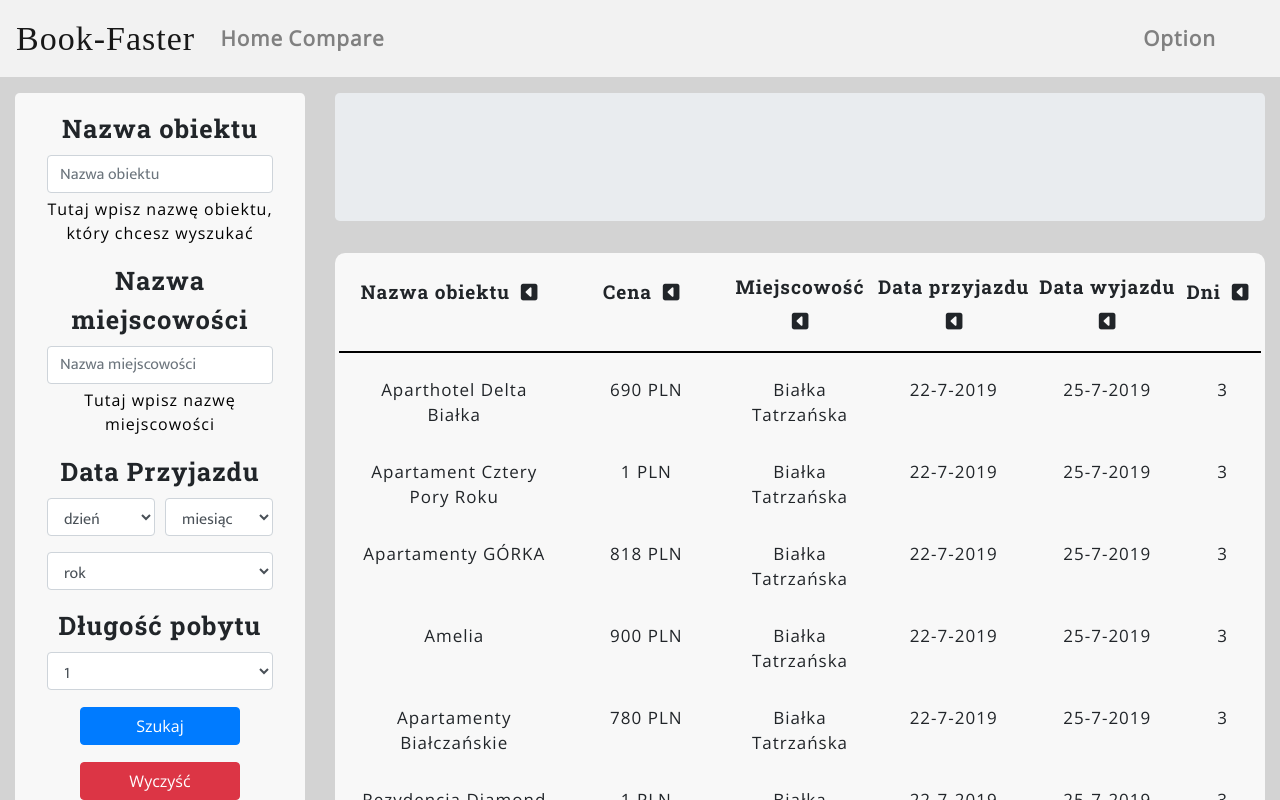
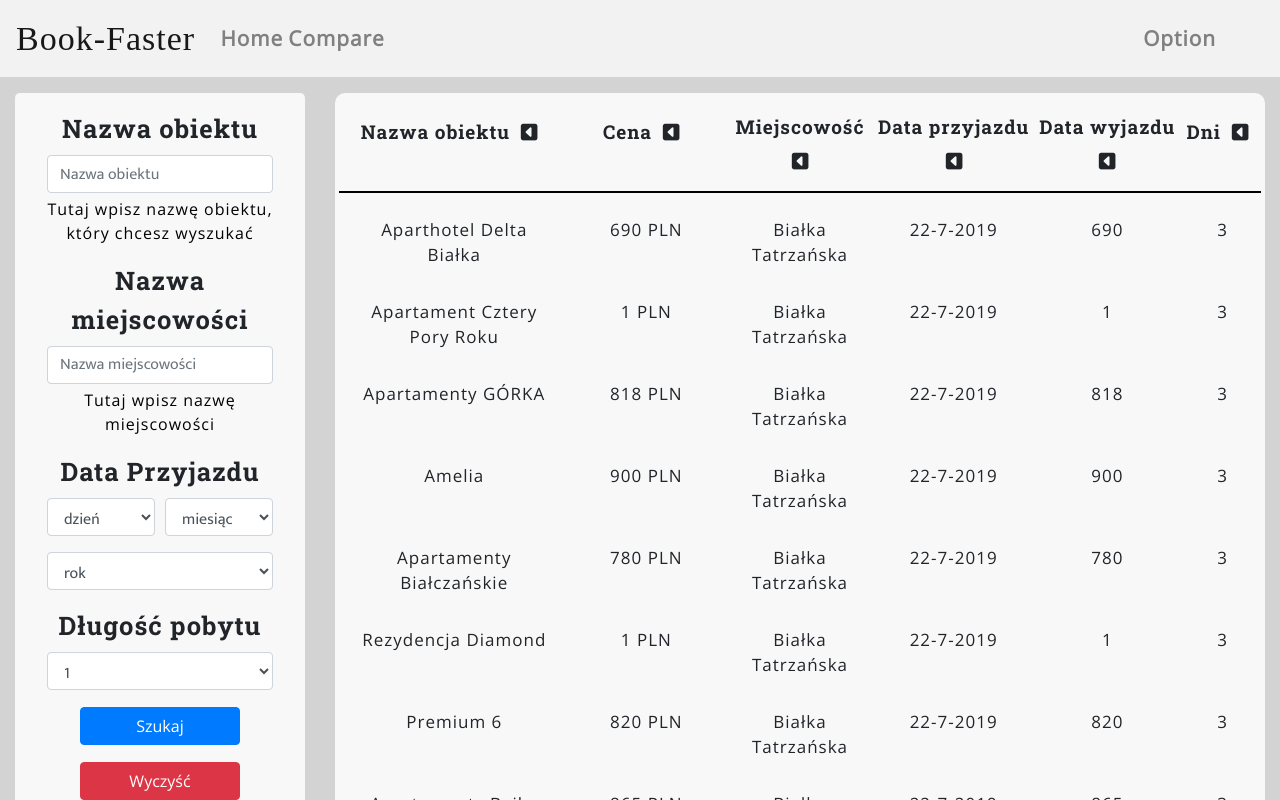
Before and after one commit to MarcinZmudka/Book-Faster, a React (Create React App) app: page /compare in a window 1280 px wide. Shown: the top 800 px of the page. Built offline with nearby package versions, Linux system fonts and the light colour scheme; a web font is replaced by a local one.

Commit message:
user hotel statiscics panel added

```diff
--- a/src/components/Description.js
+++ b/src/components/Description.js
@@ -1,10 +1,30 @@
-import React from "react";
+import React, { useContext } from "react";
 import Container from "react-bootstrap/Container";
 import Row from "react-bootstrap/Row";
 import Col from "react-bootstrap/Col";
 import "./css/Description.css";
+import { UserHotelStatsContext } from "../content/UserHotelStatsContext";
 
 const Description = (props) => {
+  const [ userHotelStats, setUserHotelStats] = useContext(UserHotelStatsContext);
+  const userHotelExist = () => userHotelStats.length > 0 ? true : false;
+  const whatToShow = () => {
+    if(userHotelExist()){
+      return (
+        <Col className="m-0 p-0 desc_title" md={2} onClick = {()=> props.sort("cena")}>
+          <strong>Różnica</strong>
+          <i className="fas fa-caret-square-down"></i>
+      </Col>
+      )
+    }else{
+      return (
+        <Col className="m-0 p-0 desc_title" md={2} onClick = {()=> props.sort("data wyjazdu")}>
+          <strong>Data wyjazdu</strong>
+          <i className="fas fa-caret-square-down"></i>
+        </Col>
+      )
+    }
+  }
   return (
     <Container fluid className = "desc_container">
       <Row className="my-3 titles ">
@@ -24,10 +44,7 @@ const Description = (props) => {
           <strong>Data przyjazdu</strong>
           <i className="fas fa-caret-square-down"></i>
         </Col>
-        <Col className="m-0 p-0 desc_title" md={2} onClick = {()=> props.sort("data wyjazdu")}>
-          <strong>Data wyjazdu</strong>
-          <i className="fas fa-caret-square-down"></i>
-        </Col>
+        {whatToShow()}
         <Col className="m-0 p-0 desc_title" md={1} onClick = {()=> props.sort("dni")}>
           <strong>Dni</strong>
           <i className="fas fa-caret-square-down"></i>
--- a/src/components/Filter.js
+++ b/src/components/Filter.js
@@ -43,9 +43,8 @@ const Filter = props => {
     event.preventDefault();
     //const date = new Date(year, month-1, day);
     const date = day === "" ? "" : `${day}-${month}-${year}`;
-    const displayedHotels = Filter_engine(props.user, props.hotels,[name, place, date, interval]);
+    const displayedHotels = Filter_engine(props.user, props.hotels, [name, place, date, interval]);
     props.setHotels(displayedHotels[0]);
-    console.log("set");
     setUserHotelStats(displayedHotels[1]);
   };
   const clear = event => {
@@ -59,6 +58,7 @@ const Filter = props => {
     document.getElementById("myForm").reset();
     const hotels = props.hotels;
     props.setHotels(hotels);
+    setUserHotelStats("");
   };
   return (
     <Form id="myForm" onSubmit={search}>
--- a/src/components/Filter_eng.js
+++ b/src/components/Filter_eng.js
@@ -7,7 +7,7 @@ const Filter_engine = (user, hotel, requirements) =>{
 export default Filter_engine;
 
 const findUser = (selected, user) => {
-  let displayHotels = selected.filter(item => item.name != user);
+  let displayHotels = selected.filter(item => item.name.trim() != user);
   let displayUser = selected.filter(item => item.name.trim() == user);
   return [displayHotels, displayUser];
 }
--- a/src/components/Hotel.js
+++ b/src/components/Hotel.js
@@ -1,10 +1,29 @@
-import React from 'react';
+import React, { useContext } from 'react';
 import './css/Hotel.css';
 import Container from 'react-bootstrap/Container';
 import Row from 'react-bootstrap/Row';
 import Col from 'react-bootstrap/Col';
+import { UserHotelStatsContext } from '../content/UserHotelStatsContext';
 
 const Hotel = (props) => {
+    const [ userHotelStats, setUserHotelStats] = useContext(UserHotelStatsContext);
+    const userHotelExist = () => userHotelStats.length > 0 ? true : false;
+    const whatToShow = () => userHotelExist() ? props.value.price - userHotelStats[0].price : props.value.price;
+    const priceStyleBigger = {
+        color: "red",
+    }
+    const priceStyleSmaller = {
+        color: "green",
+    }
+    const whatStyle = () => {
+        if(userHotelExist()){
+            if(whatToShow() >= 0){
+                return priceStyleSmaller;
+            } else{
+                return priceStyleBigger;
+            }
+        }
+    }
     return (
         <Container fluid className = "container_hotel">
             <Row className = "my-0 py-2 row_hotel">
@@ -12,7 +31,7 @@ const Hotel = (props) => {
                 <Col className = "hotel_column" md={2}>{props.value.price} PLN</Col>
                 <Col className = "hotel_column" md={2}>{props.value.place}</Col>
                 <Col className = "hotel_column" md={2}>{props.value.arrival}</Col>
-                <Col className = "hotel_column" md={2}>{props.value.depart}</Col>
+                <Col className = "hotel_column" style = { whatStyle()} md={2}>{whatToShow()}</Col>
                 <Col className = "hotel_column" md={1}>{props.value.interval ? props.value.interval : 3}</Col>
             </Row>
         </Container>
--- a/src/components/HotelList.js
+++ b/src/components/HotelList.js
@@ -140,9 +140,7 @@ class HotelList extends React.Component {
             </Jumbotron>
           </Col>
           <Col lg={9}>
-            <Jumbotron>
-              <UserHotel />
-            </Jumbotron>
+            <UserHotel />
             <Jumbotron className="m-0 p-1 data_field">
               <Description sort={this.sort} />
               {this.state.displayedHotels
--- a/src/components/UserHotel.js
+++ b/src/components/UserHotel.js
@@ -1,14 +1,25 @@
 import React, {useContext}from "react";
 import { UserHotelStatsContext } from "../content/UserHotelStatsContext";
 import Hotel from "./Hotel";
+import "./css/UserHotel.css";
+import Jumbotron from "react-bootstrap/Jumbotron";
 
+
+
+const jumboStyle1 = {
+    display : "none",
+}
+const jumboStyle2 = {
+    display : "block",
+}
 const UserHotel = () => {
     const [ userHotelStats, setUserHotelStats] = useContext(UserHotelStatsContext);
+
     console.log(userHotelStats[0]);
         return (
-            <div>
+            <Jumbotron className = "jumbo_user mt-0 mb-2 p-1" style = {userHotelStats.length > 0 ? jumboStyle2 : jumboStyle1} >
                 {userHotelStats.length > 0 ? <Hotel value={userHotelStats[0]}/> : "" }
-            </div>
+            </Jumbotron>
         )
 }
 
--- /dev/null
+++ b/src/components/css/UserHotel.css
@@ -0,0 +1,3 @@
+.jumbo_user{
+    background-color:rgb(248, 248, 248);
+}
```
